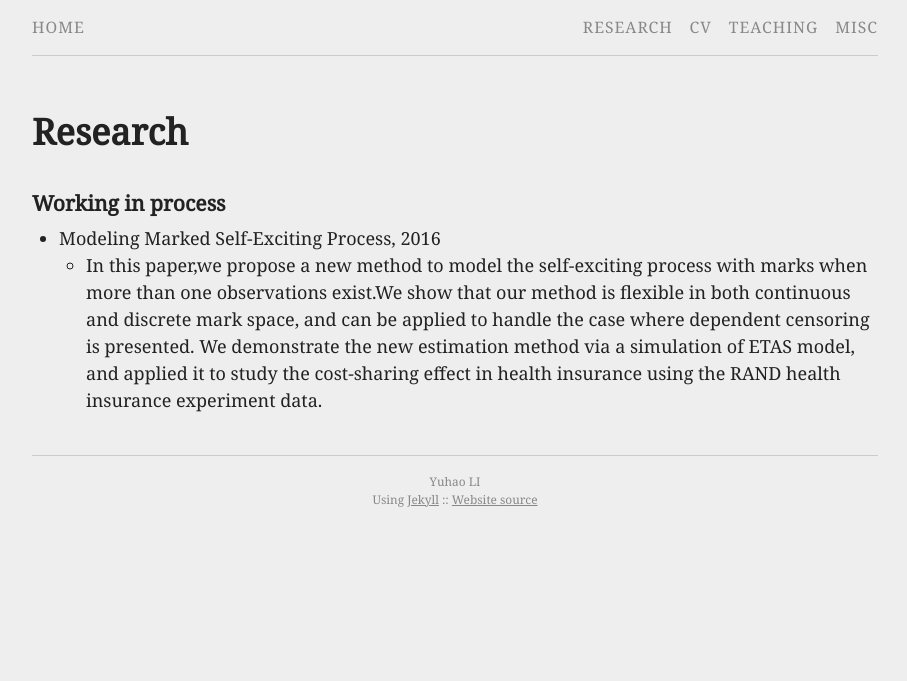
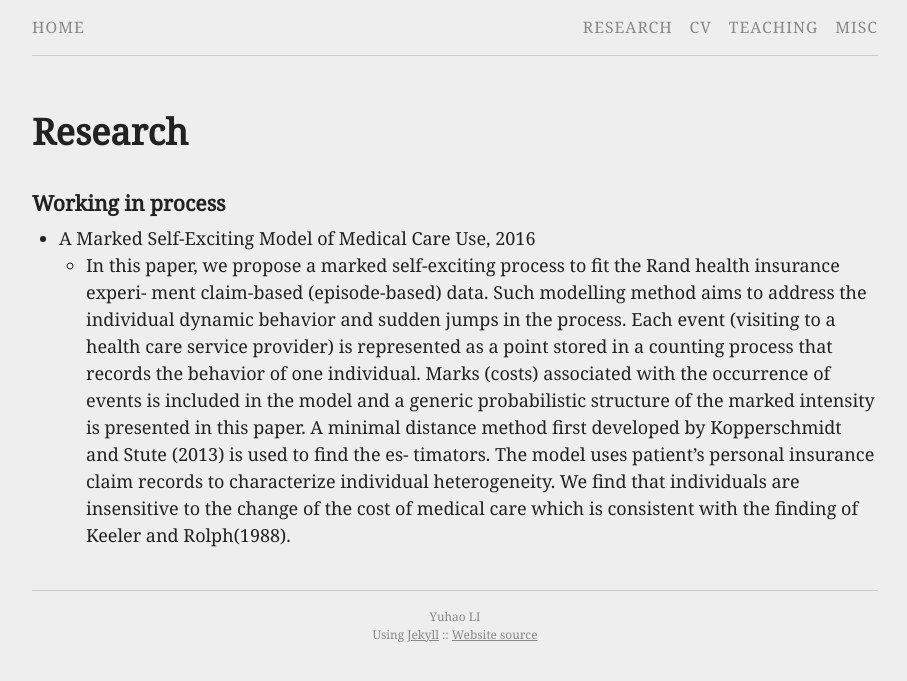
Before and after one commit to yuhaoli-academic/yuhaoli-academic.github.io, a Jekyll site: the page built from research.md, in a window 1280 px wide. Shown: the top 681 px of the page, without its empty margins (185-1092 px from the left). Built offline with Jekyll 4.4.1, drawn with Linux system fonts in a browser that asks for light colours.

Commit message:
updating research page

```diff
--- a/research.md
+++ b/research.md
@@ -7,10 +7,14 @@ title: Research
 
 ### Working in process
 
-* Modeling Marked Self-Exciting Process, 2016
-  * In this paper,we propose a new method to model the self-exciting process with
-    marks when more than one observations exist.We show that our method is flexible
-    in both continuous and discrete mark space, and can be applied to handle the
-    case where dependent censoring is presented. We demonstrate the new estimation
-    method via a simulation of ETAS model, and applied it to study the cost-sharing
-    effect in health insurance using the RAND health insurance experiment data.
+* A Marked Self-Exciting Model of Medical Care Use, 2016
+  * In this paper, we propose a marked self-exciting process to fit the Rand health insurance experi-
+	ment claim-based (episode-based) data. Such modelling method aims to address the individual
+	dynamic behavior and sudden jumps in the process. Each event (visiting to a health care service
+	provider) is represented as a point stored in a counting process that records the behavior of one
+	individual. Marks (costs) associated with the occurrence of events is included in the model and
+	a generic probabilistic structure of the marked intensity is presented in this paper. A minimal
+	distance method first developed by Kopperschmidt and Stute (2013) is used to find the es-
+	timators. The model uses patient’s personal insurance claim records to characterize individual
+	heterogeneity. We find that individuals are insensitive to the change of the cost of medical care
+	which is consistent with the finding of Keeler and Rolph(1988).
```
Also changed, not shown: 1 other file.
